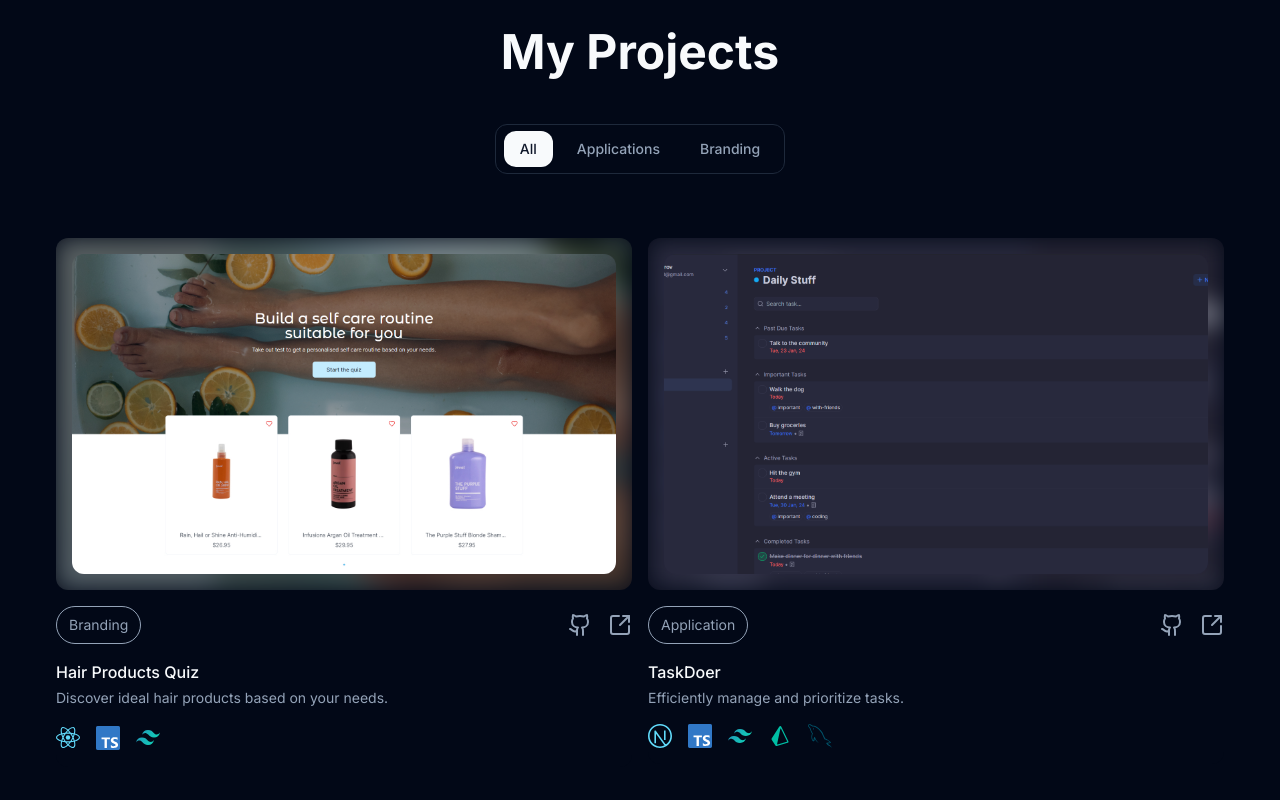
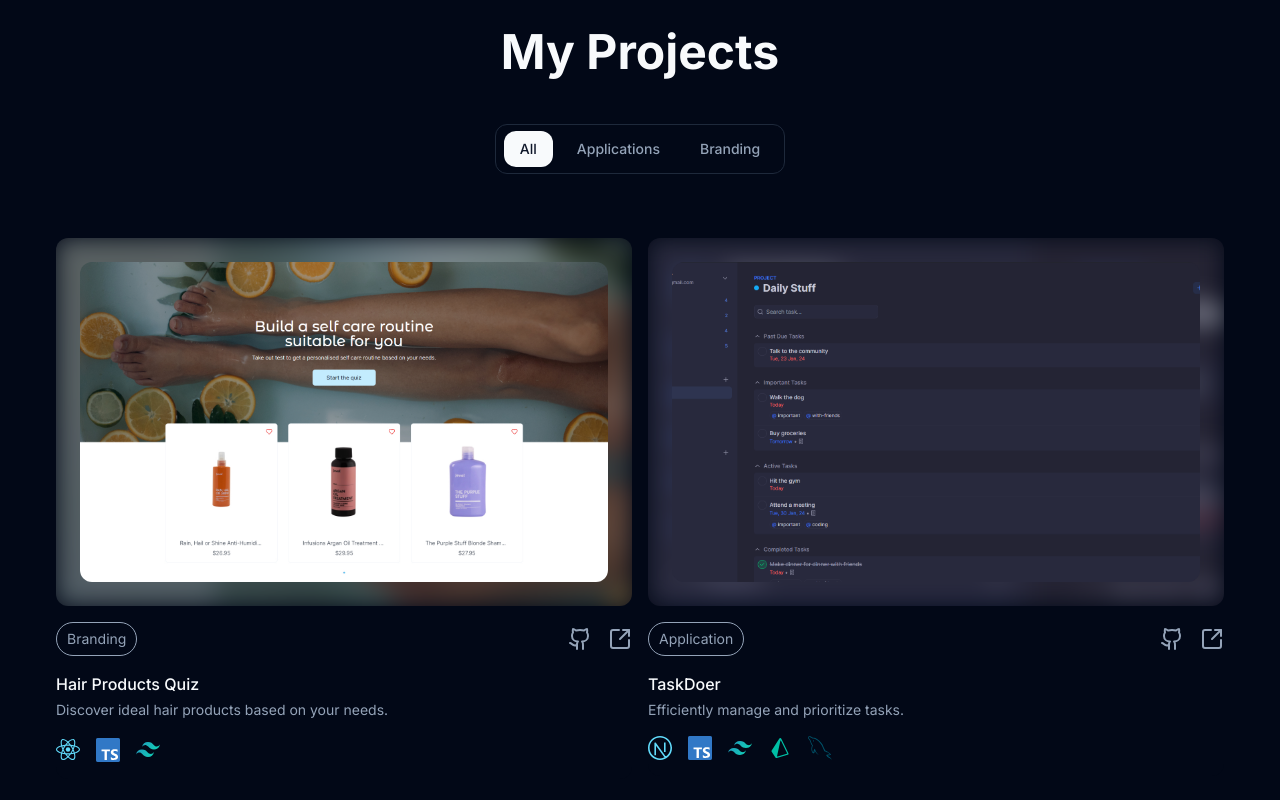
Before and after one commit to ddimitrov1108/portfolio, a Next.js app: page / in a window 1280 px wide. Shown: the part 2072-2872 px from the top of the page. Built offline with nearby package versions, Linux system fonts and the light colour scheme.

Commit message:
ui fixes

```diff
--- a/components/Project.tsx
+++ b/components/Project.tsx
@@ -33,13 +33,13 @@ const Project = ({ data }: Props) => {
           }}
         ></div>
 
-        <div className="p-4 !overflow-hidden">
+        <div className="p-4 md:p-6 !overflow-hidden">
           <Image
             src={`/projects/${data.img}`}
             alt={data.name}
             width={1920}
             height={1080}
-            className="max-w-full h-auto min-h-[180px] max-h-[180px] sm:min-h-[280px] sm:max-h-[280px] md:min-h-[320px] md:max-h-[320px] object-cover object-center rounded-lg"
+            className="max-w-full h-auto min-h-[160px] max-h-[160px] xs:min-h-[220px] xs:max-h-[220px] sm:min-h-[280px] sm:max-h-[280px] md:min-h-[320px] md:max-h-[320px] object-cover object-top rounded-lg"
             priority
           />
         </div>
@@ -47,7 +47,7 @@ const Project = ({ data }: Props) => {
 
       <div className="bg-background py-4 grid space-y-4 rounded-b-lg">
         <div className="flex items-center justify-between">
-          <span className="capitalize p-2 px-3 rounded-full border border-muted-foreground text-muted-foreground text-sm max-w-fit">
+          <span className="capitalize p-1.5 px-2.5 rounded-full border border-muted-foreground text-muted-foreground text-sm max-w-fit">
             {data.type}
           </span>
 
--- a/components/ProjectsTabs.tsx
+++ b/components/ProjectsTabs.tsx
@@ -40,7 +40,14 @@ const ProjectsTabs = () => {
       </TabsList>
 
       <TabsContent value="all" tabIndex={-1}>
-        <Carousel opts={{ align: "center" }}>
+        <Carousel
+          opts={{
+            align: "center",
+            breakpoints: {
+              "(min-width: 1024px)": { dragFree: true },
+            },
+          }}
+        >
           <CarouselContent>
             {projects.data.map((project) => (
               <CarouselItem
@@ -56,7 +63,14 @@ const ProjectsTabs = () => {
 
       {projects.tabs.map((tab) => (
         <TabsContent key={tab.type} value={tab.type} tabIndex={-1}>
-          <Carousel opts={{ align: "center" }}>
+          <Carousel
+            opts={{
+              align: "center",
+              breakpoints: {
+                "(min-width: 1024px)": { dragFree: true },
+              },
+            }}
+          >
             <CarouselContent>
               {projects.data
                 .filter((project) => project.type === tab.type)
```
